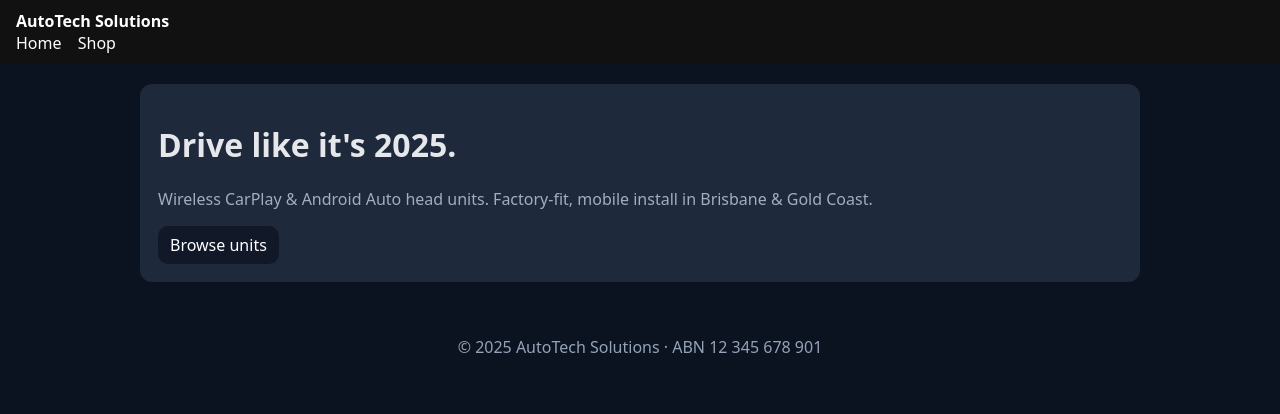
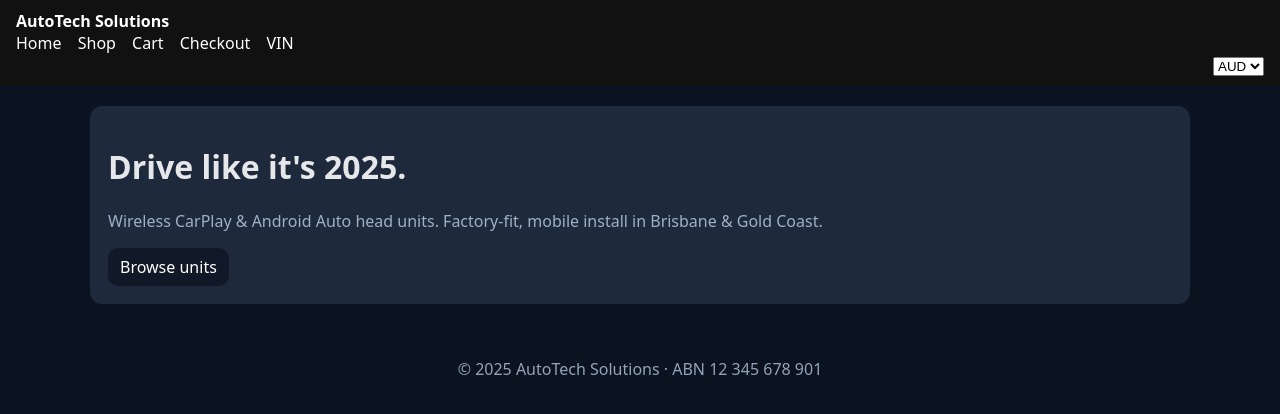
Before and after one commit to autotechsoloution-cmyk/autotech-web5, a Flask app: page / in a window 1280 px wide. Shown: the top 414 px of the page. Run offline with Flask 3, Linux system fonts and the light colour scheme.

Commit message:
Update base.html

```diff
--- a/templates/base.html
+++ b/templates/base.html
@@ -5,13 +5,14 @@
   <meta name="viewport" content="width=device-width,initial-scale=1" />
   <title>AutoTech Solutions</title>
   <style>
-    body { font-family: system-ui, -apple-system, Segoe UI, Roboto, Arial; margin:0; background:#0b1220; color:#e5e7eb; }
-    header { background:#111; color:#fff; padding:10px 16px; position:sticky; top:0; }
-    nav a { color:#fff; text-decoration:none; margin-right:12px; }
-    .container { max-width: 1000px; margin:0 auto; padding: 20px; }
-    .card { background:#1e293b; padding:18px; border-radius:12px; margin-bottom:16px; }
-    .muted { color:#a3adc2; }
-    .btn { display:inline-block; padding:8px 12px; background:#111827; color:#fff; border-radius:10px; text-decoration:none; }
+    body{margin:0;font-family:system-ui,-apple-system,Segoe UI,Roboto,Arial;background:#0b1220;color:#e5e7eb}
+    header{background:#111;color:#fff;padding:10px 16px;position:sticky;top:0}
+    nav a{color:#fff;text-decoration:none;margin-right:12px}
+    .container{max-width:1100px;margin:0 auto;padding:20px}
+    .card{background:#1e293b;padding:18px;border-radius:12px;margin-bottom:16px}
+    .muted{color:#9fb0c7}
+    .btn{display:inline-block;padding:8px 12px;background:#111827;color:#fff;border-radius:10px;text-decoration:none}
+    .grid{display:grid;grid-template-columns:repeat(auto-fill,minmax(240px,1fr));gap:12px}
   </style>
 </head>
 <body>
@@ -20,11 +21,22 @@
   <nav>
     <a href="{{ url_for('home') }}">Home</a>
     <a href="{{ url_for('shop') }}">Shop</a>
+    <a href="{{ url_for('cart') }}">Cart</a>
+    <a href="{{ url_for('checkout') }}">Checkout</a>
+    <a href="{{ url_for('vin') }}">VIN</a>
   </nav>
+  <form method="post" action="{{ url_for('set_currency') }}" style="float:right">
+    <select name="ccy" onchange="this.form.submit()">
+      {% for c in ['AUD','USD','EUR','NZD','GBP'] %}
+        <option value="{{c}}" {% if g.ccy==c %}selected{% endif %}>{{c}}</option>
+      {% endfor %}
+    </select>
+  </form>
+  <div style="clear:both"></div>
 </header>
 <div class="container">
   {% block content %}{% endblock %}
 </div>
-  <footer style="text-align:center; padding:18px; color:#94a3b8;">© 2025 AutoTech Solutions · ABN 12 345 678 901</footer>
+<footer style="text-align:center;padding:18px;color:#94a3b8;">© 2025 AutoTech Solutions · ABN 12 345 678 901</footer>
 </body>
 </html>
```
Lines whose indentation alone changed are shown as unchanged.
